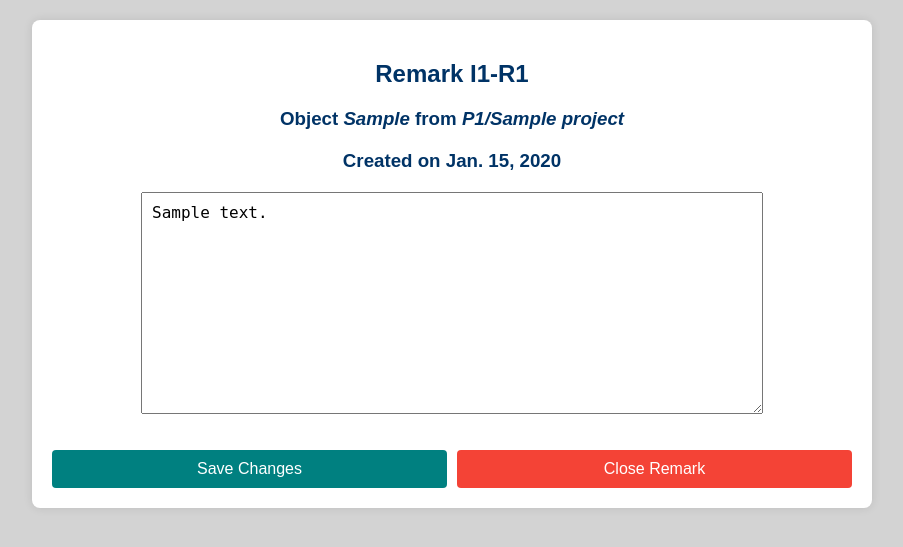
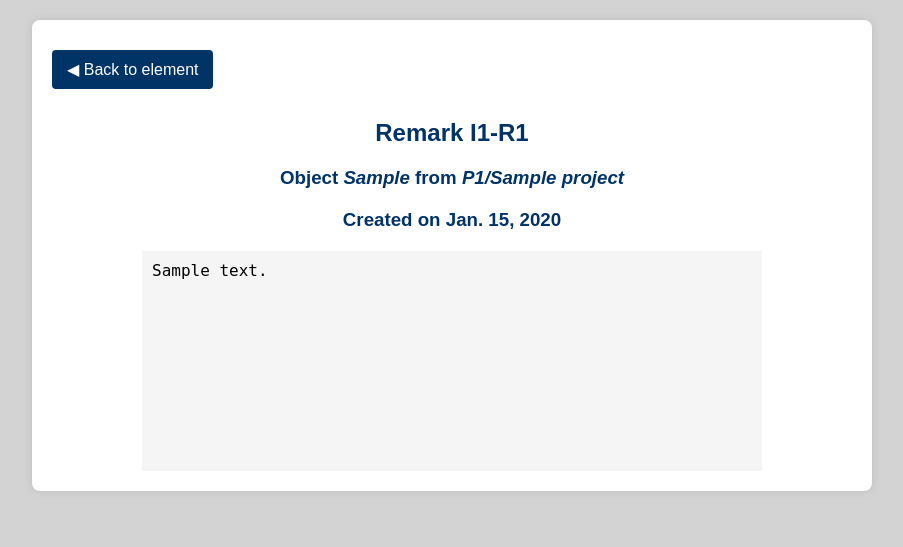
Before and after one commit to Killerbrine06/DataFleet, a Django app: page /ccos/remarks/1 in a window 1280 px wide. Shown: the top 547 px of the page, without its empty margins (188-1091 px from the left). Run offline with Django 5.2, Linux system fonts and the light colour scheme; tables that the repository leaves empty hold one stand-in row (values such as "Sample post").

Commit message:
few changes to existing templates

```diff
--- a/ccc/templates/login.html
+++ b/ccc/templates/login.html
@@ -5,7 +5,7 @@
     <meta charset="UTF-8">
     <meta name="viewport" content="width=device-width, initial-scale=1.0">
     <link rel="stylesheet" href="{%static 'css/style.css'%}">
-    <title>Login</title>
+    <title>DataFleet|Login</title>
     <style>
         .container {
             max-width: 300px;
--- a/inspection/templates/ccos_list.html
+++ b/inspection/templates/ccos_list.html
@@ -5,7 +5,7 @@
 <head>
     <meta charset="UTF-8">
     <meta name="viewport" content="width=device-width, initial-scale=1.0">
-    <title>CCOS List</title>
+    <title>DataFleet|CCOS List</title>
     <link rel="stylesheet" href="{% static 'css/style.css' %}">
     <link rel="stylesheet" href="{% static 'css/additional_style.css' %}">
     <style>
--- a/inspection/templates/ccos_page.html
+++ b/inspection/templates/ccos_page.html
@@ -4,7 +4,7 @@
 <head>
     <meta charset="UTF-8">
     <meta name="viewport" content="width=device-width, initial-scale=1.0">
-    <title>CCOS {{inspection.number}} Detail</title>
+    <title>DataFleet|CCOS {{inspection.number}} Detail</title>
     <link rel="stylesheet" href="{% static 'css/style.css' %}">
     <link rel="stylesheet" href="{% static 'css/additional_style.css' %}">
     <link rel="stylesheet" href="{% static 'css/popup_style.css' %}">
--- a/inspection/templates/new_ccos.html
+++ b/inspection/templates/new_ccos.html
@@ -5,7 +5,7 @@
 <head>
     <meta charset="UTF-8">
     <meta name="viewport" content="width=device-width, initial-scale=1.0">
-    <title>Add CCOS</title>
+    <title>DataFleet|Add CCOS</title>
     <link rel="stylesheet" href="{%static 'css/style.css'%}">
     <link href="https://cdnjs.cloudflare.com/ajax/libs/select2/4.1.0-beta.1/css/select2.min.css" rel="stylesheet" />
     <style>
--- a/inspection/templates/remark.html
+++ b/inspection/templates/remark.html
@@ -5,8 +5,9 @@
 <head>
     <meta charset="UTF-8">
     <meta name="viewport" content="width=device-width, initial-scale=1.0">
-    <title>Remark {{remark}}</title>
+    <title>DataFleet|Remark {{remark}}</title>
     <link rel="stylesheet" href="{% static 'css/style.css' %}">
+    <link rel="stylesheet" href="{% static 'css/additional_style.css' %}">
 
     <style>
         .container {
@@ -43,11 +44,12 @@
 </head>
 <body>
     <div class="container">
+        <a href="{% url "element_page" remark.element.id%}" class="button_link">&#x25c0; Back to element</a>
         <h2>Remark {{remark}}</h2>
         <h3 style="text-align: center;">Object <i>{{remark.element}}</i> from <i>P{{remark.element.project.id}}/{{remark.element.project.name}}</i></h3>
         <h3 style="text-align: center;">Created on {{remark.created_on}}</h3>
 
-        {% if remark.open %}
+        {% if remark.open and remark.created_by == request.user%}
             <!-- Editable textarea -->
             <form method="POST">
                 {% csrf_token %}
--- a/inspection/templates/remarks_list.html
+++ b/inspection/templates/remarks_list.html
@@ -5,7 +5,7 @@
 <head>
     <meta charset="UTF-8">
     <meta name="viewport" content="width=device-width, initial-scale=1.0">
-    <title>Remark List</title>
+    <title>DataFleet|Remark List</title>
     <link rel="stylesheet" href="{% static 'css/style.css' %}">
     <link rel="stylesheet" href="{% static 'css/additional_style.css' %}">
     <style>
--- a/project/templates/element.html
+++ b/project/templates/element.html
@@ -5,7 +5,7 @@
 <head>
     <meta charset="UTF-8">
     <meta name="viewport" content="width=device-width, initial-scale=1.0">
-    <title>Element {{element.marking}}</title>
+    <title>DataFleet|Element {{element.marking}}</title>
     <link rel="stylesheet" href="{% static 'css/style.css' %}">
     <link rel="stylesheet" href="{% static 'css/additional_style.css' %}">
 
@@ -17,6 +17,7 @@
 </head>
 <body>
     <div class="container">
+        <a href="{% url "ccos_page" element.inspection.id%}" class="button_link">&#x25c0; Back to inspection</a>
         <h2>Element <i>{{element.marking}}</i> details</h2>
 
         <table>
@@ -72,6 +73,7 @@
 
         <div style="width: 100%; display: flex; flex-direction: column; align-items: center">
             <h2>Remarks</h2>
+            <a href="{% url "new_remark_shortcut_page" element.id%}" class="button_link">+</a>
             {% if not remarks %}
             <i style="color: red;">There are no remarks on this object!</i>
             {%else%}
```
